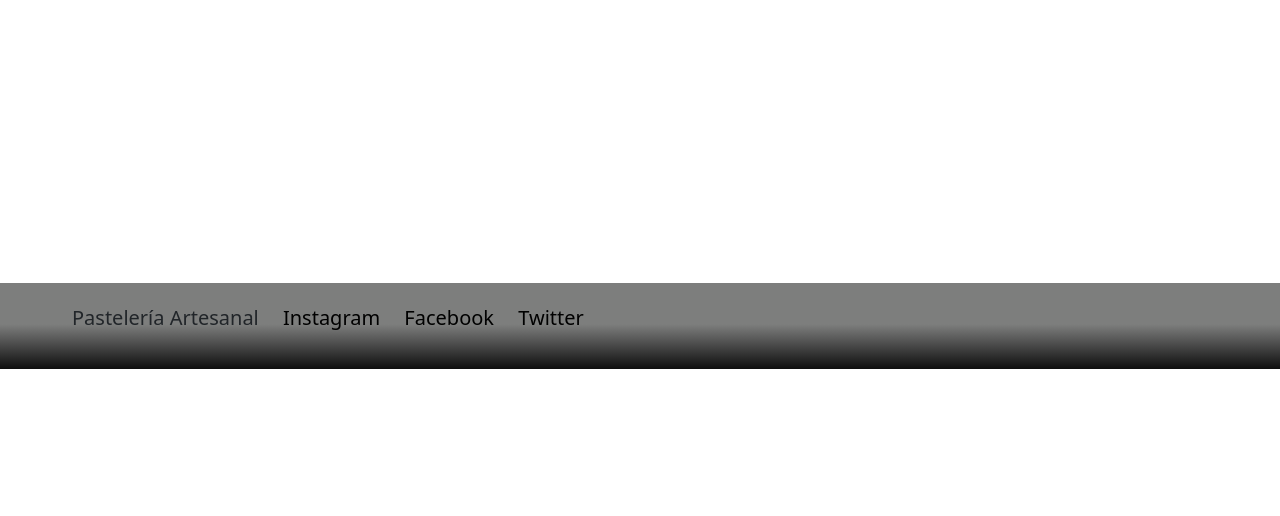
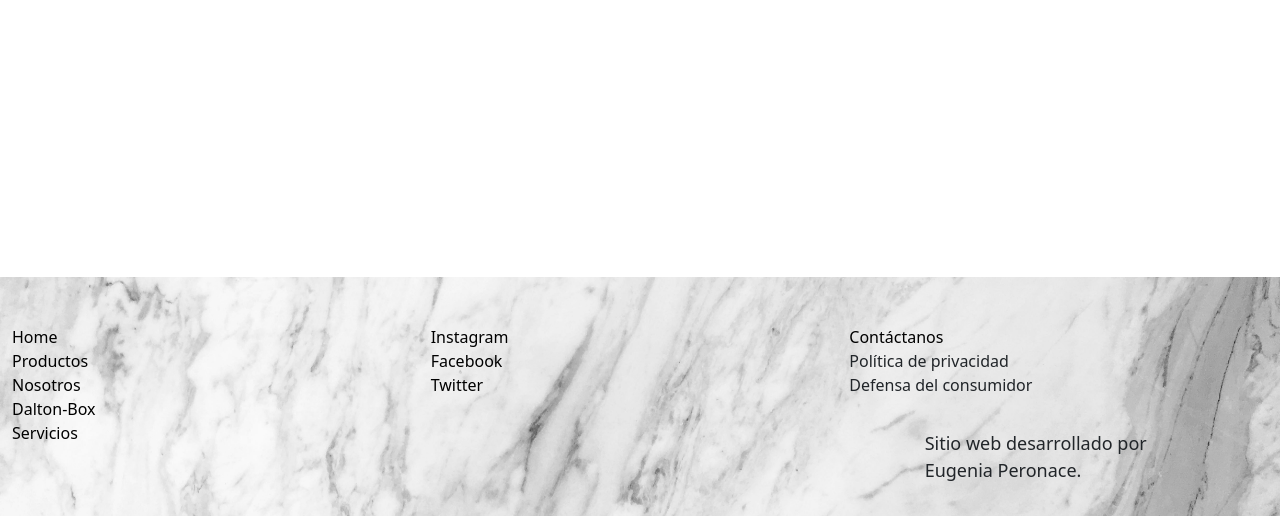
Before and after one commit to eugeperonace/DaltonBakery-Peronace, a plain HTML site: page index.html in a window 1280 px wide. Shown: the part 579-1095 px from the top of the page. Before the commit the page ends 948 px from the top, so only its background shows below. Drawn offline with nearby package versions, Linux system fonts and the light colour scheme; a web font is replaced by a local one.

Commit message:
Modificación footer

```diff
--- a/css/styles.css
+++ b/css/styles.css
@@ -34,15 +34,6 @@
 .productInLine img:hover{
     width: 306px;
     height: 306px;
-}
-li{
-    margin-left: 20px;
-    display: inline;
-    font-weight: 100;
-    font-size: 20px;
-}
-ul{
-    list-style: none;
 }
 .centrarTitulo h1{
     font-weight: 500;
@@ -134,20 +125,6 @@ aside img{
     align-items: center;
     height: 100vh;
 }
-footer ul{
-    list-style-type: none;
-}
-footer{
-    display: inline-flex;
-    background: pink;
-    align-items: center;
-    position: relative;
-    padding: 20px;
-    text-align: center;
-    width: 100%;
-    /* Permalink - use to edit and share this gradient: https://colorzilla.com/gradient-editor/#7d7e7d+48,0e0e0e+100 */
-    background: linear-gradient(to bottom,  rgba(125,126,125,1) 48%,rgba(14,14,14,1) 100%);
-}
 body ul li a{
     color: #000;
     text-decoration: none;
@@ -173,3 +150,11 @@ p{
 .imgBoxMax{
     max-width: 640px;
 }
+
+.encabezadoYfooter{
+    background-image: url('../multimedia/encabezadoFooter.jpg');
+    background-repeat: no-repeat;
+    background-position: center;
+    background-size: cover;
+    min-height: 100px;
+}
--- a/index.html
+++ b/index.html
@@ -15,9 +15,9 @@
         <title>Dalton Bakery</title>
     </head>
     <body>
-        <div class="contenedor">
+
             <header>
-              <div class="container-xl px-0">
+              <div class="container-fluid">
                 <nav class="navbar navbar-expand-lg navbar-light bg-light">
                   <div class="container-fluid">
                     <a class="navbar-brand">DALTON BAKERY</a>
@@ -61,19 +61,35 @@
                     <img src="multimedia/logo.jpg" alt="logo">
                 </div>
             </main>
-            <footer class="footer">
-                <div class="linea"></div>
-                <br>
-                <div>
-                    <ul>
-                        <li>Pastelería Artesanal</li>
+            <footer>
+            <div class="container-fluid d-flex flex-wrap encabezadoYfooter pb-2 pt-5">
+              <div class="col-12 col-md-4">
+                <ul class="list-unstyled">
+                  <li><a href="./index.html">Home</a></li>
+                  <li><a href="./productos.html">Productos</a></li>
+                  <li><a href="./nosotros.html">Nosotros</a></li>
+                  <li><a href="./daltonbox.html">Dalton-Box</a></li>
+                  <li><a href="./servicios.html">Servicios</a></li>
+                </ul>
+              </div>
+              <div class="col-12 col-md-4">
+                <ul class="list-unstyled">
                     <li><a href="https://www.instagram.com/dalton.bakery/" target="_blank">Instagram</a></li>
                     <li><a href="https://www.instagram.com/dalton.bakery/" target="_blank">Facebook</a></li>
                     <li><a href="https://www.instagram.com/dalton.bakery/" target="_blank">Twitter</a></li>
                 </ul>
               </div>
+              <div class="col-12 col-md-4">
+                <ul class="list-unstyled">
+                  <li><a href="./nosotros.html#contacto">Contáctanos</a></li>
+                  <li>Política de privacidad</li>
+                  <li>Defensa del consumidor</li>
+                </ul>
+                <p>Sitio web desarrollado por Eugenia Peronace.</p>
+              </div>
+            </div>
         </footer>
-        </div>
+
         <script src="https://cdn.jsdelivr.net/npm/bootstrap@5.0.2/dist/js/bootstrap.bundle.min.js" integrity="sha384-MrcW6ZMFYlzcLA8Nl+NtUVF0sA7MsXsP1UyJoMp4YLEuNSfAP+JcXn/tWtIaxVXM" crossorigin="anonymous"></script>
     </body>
 </html>
```
Also changed, not shown: daltonbox.html (+23 -10 lines), nosotros.html (+23 -7 lines), productos.html (+22 -7 lines), servicios.html (+23 -8 lines), multimedia/encabezadoFooter.jpg (added). Lines whose indentation alone changed are shown as unchanged.
